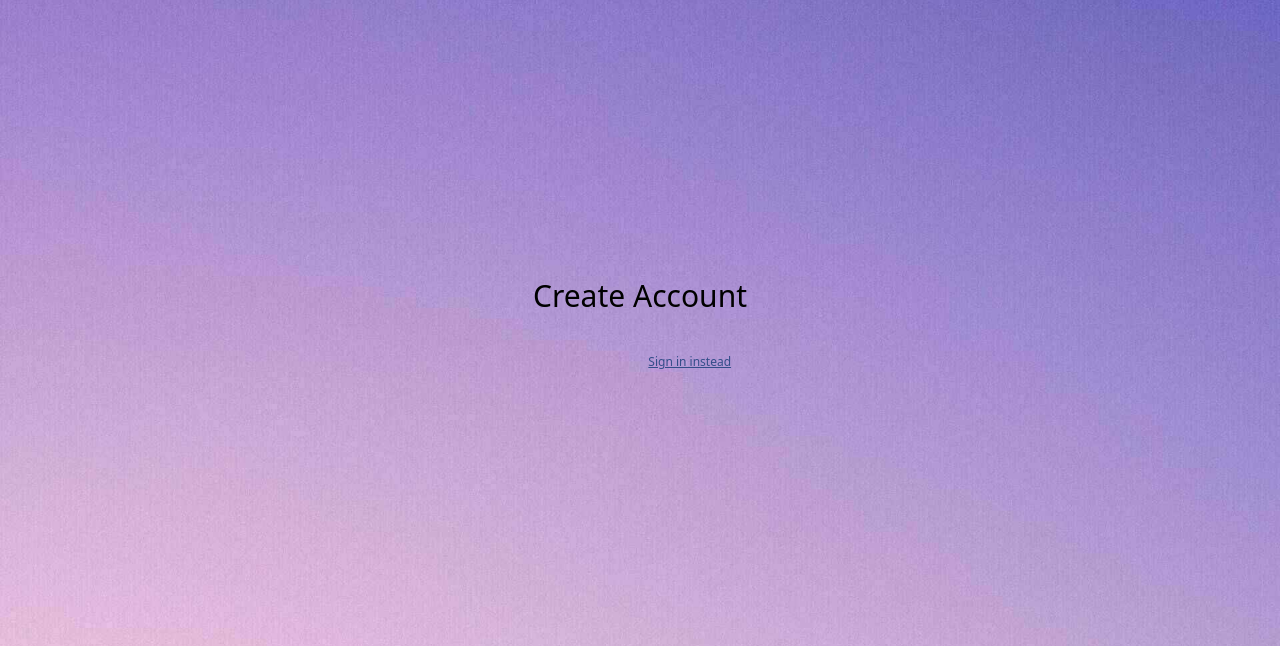
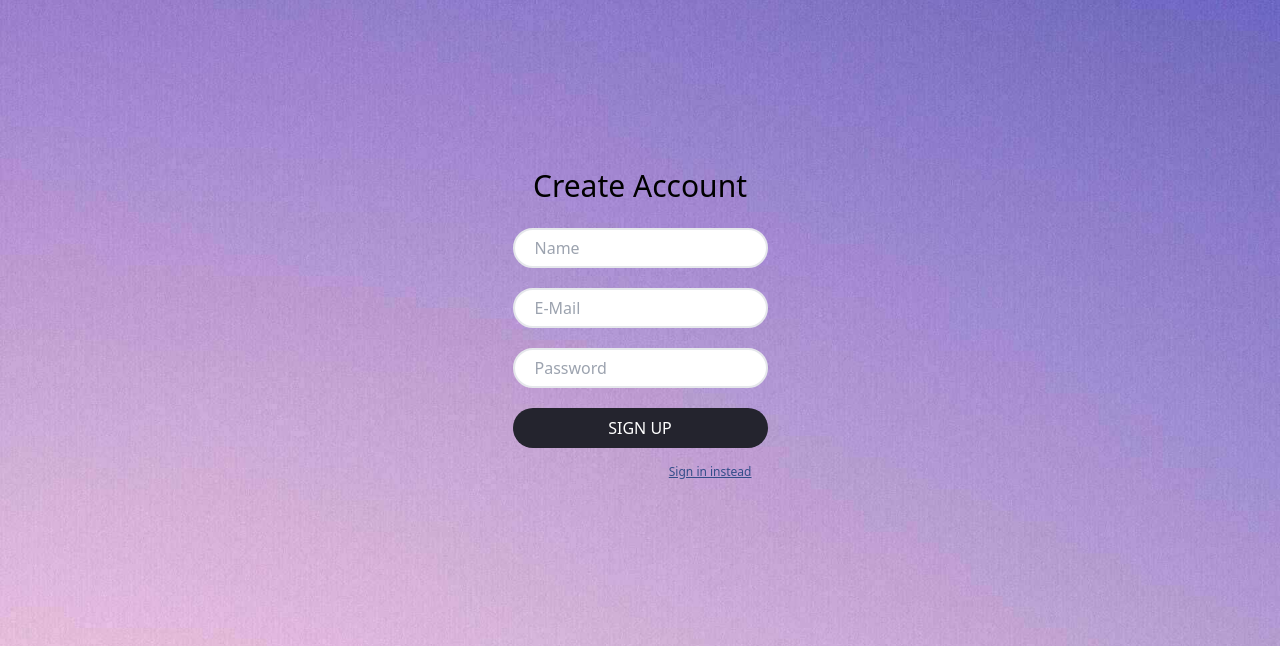
Before and after one commit to Nikita-stud/Tailwind, a website: page index.html in a window 1280 px wide. Both pictures are taken after a click on the element "Create new account". Shown: the part 76-722 px from the top of the page. Drawn offline with Linux system fonts and the light colour scheme.

Commit message:
sign up container

```diff
--- a/index.html
+++ b/index.html
@@ -33,7 +33,27 @@
               <input type="password" id="subject" name="subject" placeholder="Password" class="pl-5 h-10 w-100 border-solid border-2 focus:outline-none focus:border-slate-900 hover:cursor-pointer rounded-full" required minlength="8">
             </div>
             <div class="flex">
-              <button type="submit" class="w-full mt-5 text-1xl pl- h-10 bg-black text-white hover:text-slate-100 rounded-full">SIGN IN</button>
+              <button type="submit" class="w-full mt-5 text-1xl pl- h-10 bg-black text-white hover:text-slate-100 rounded-full">LOGIN</button>
+            </div>
+          </form>
+        </div>
+
+        <div class="hidden" id="register_container">
+          <form action="/feed/index.html" class="flex flex-col" >
+            <div class="flex flex-col">
+              <label for="name" class=""></label>
+              <input type="name" id="name" name="name" placeholder="Name" required class="pl-5 h-10 w-100 border-solid border-2 focus:outline-none focus:border-slate-900 hover:cursor-pointer rounded-full">
+            </div>
+            <div class="flex flex-col">
+              <label for="email" class="mt-5"></label>
+              <input type="email" id="email" name="email" placeholder="E-Mail" required class="pl-5 h-10 w-100 border-solid border-2 focus:outline-none focus:border-slate-900 hover:cursor-pointer rounded-full">
+            </div>
+            <div class="flex flex-col">
+              <label for="subject" class="mt-5"></label>
+              <input type="password" id="subject" name="subject" placeholder="Password" class="pl-5 h-10 w-100 border-solid border-2 focus:outline-none focus:border-slate-900 hover:cursor-pointer rounded-full" required minlength="8">
+            </div>
+            <div class="flex">
+              <button type="submit" class="w-full mt-5 text-1xl pl- h-10 bg-black text-white hover:text-slate-100 rounded-full">SIGN UP</button>
             </div>
           </form>
         </div>
--- a/js/index.js
+++ b/js/index.js
@@ -123,6 +123,7 @@ const API_KEY_URL = "/auth/create-api-key";
 
 const welcomeHeader = document.getElementById("welcome_header");
 const loginContainer = document.getElementById("login_container");
+const registerContainer = document.getElementById("register_container");
 const createNewText = document.getElementById("create-acc");
 
 function toggleCreateAccount(){
@@ -130,9 +131,11 @@ function toggleCreateAccount(){
     loginContainer.classList.toggle("hidden");
 
     if(loginContainer.classList.contains("hidden")){
+        registerContainer.classList.toggle("hidden");
         welcomeHeader.innerText = "Create Account";
         createNewText.innerText = "Sign in instead"
     }else{
+        registerContainer.classList.toggle("hidden");
         welcomeHeader.innerText = "Welcome";
         createNewText.innerText = "Create new account"
     }
```
